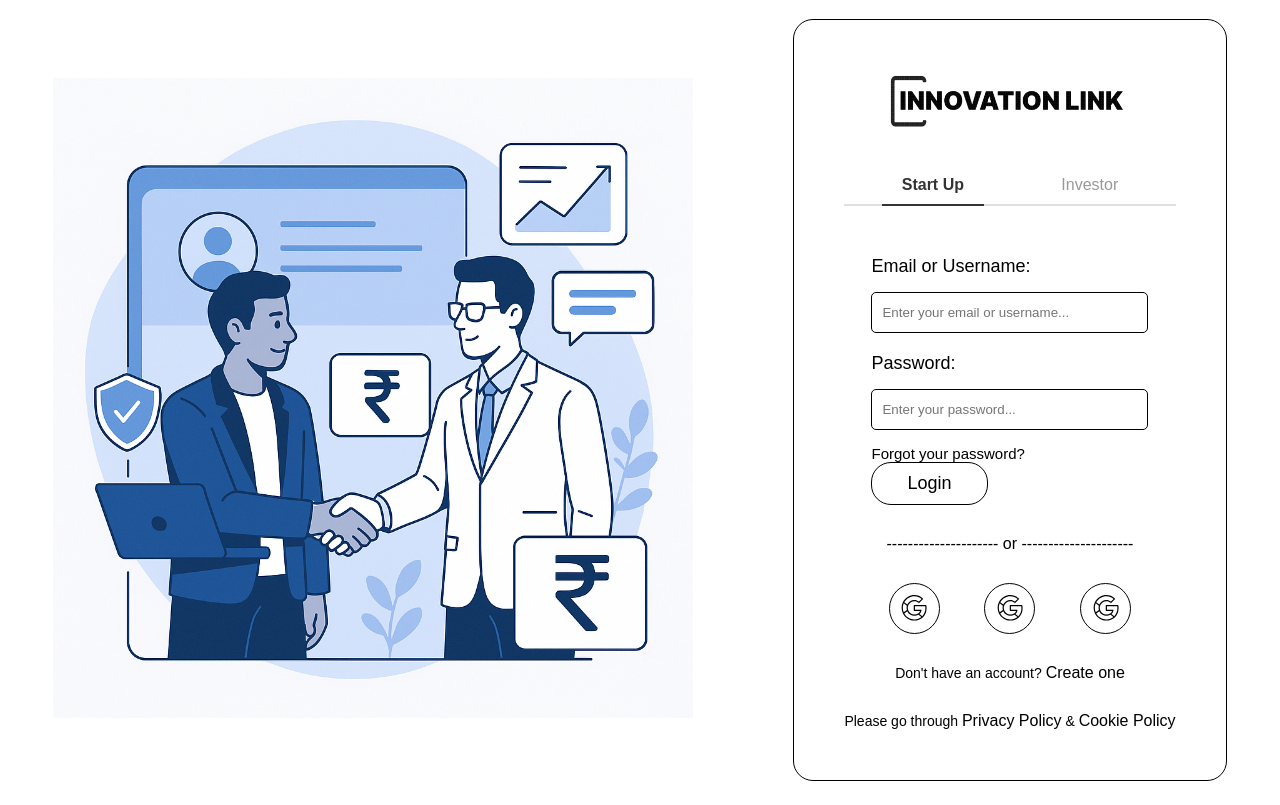
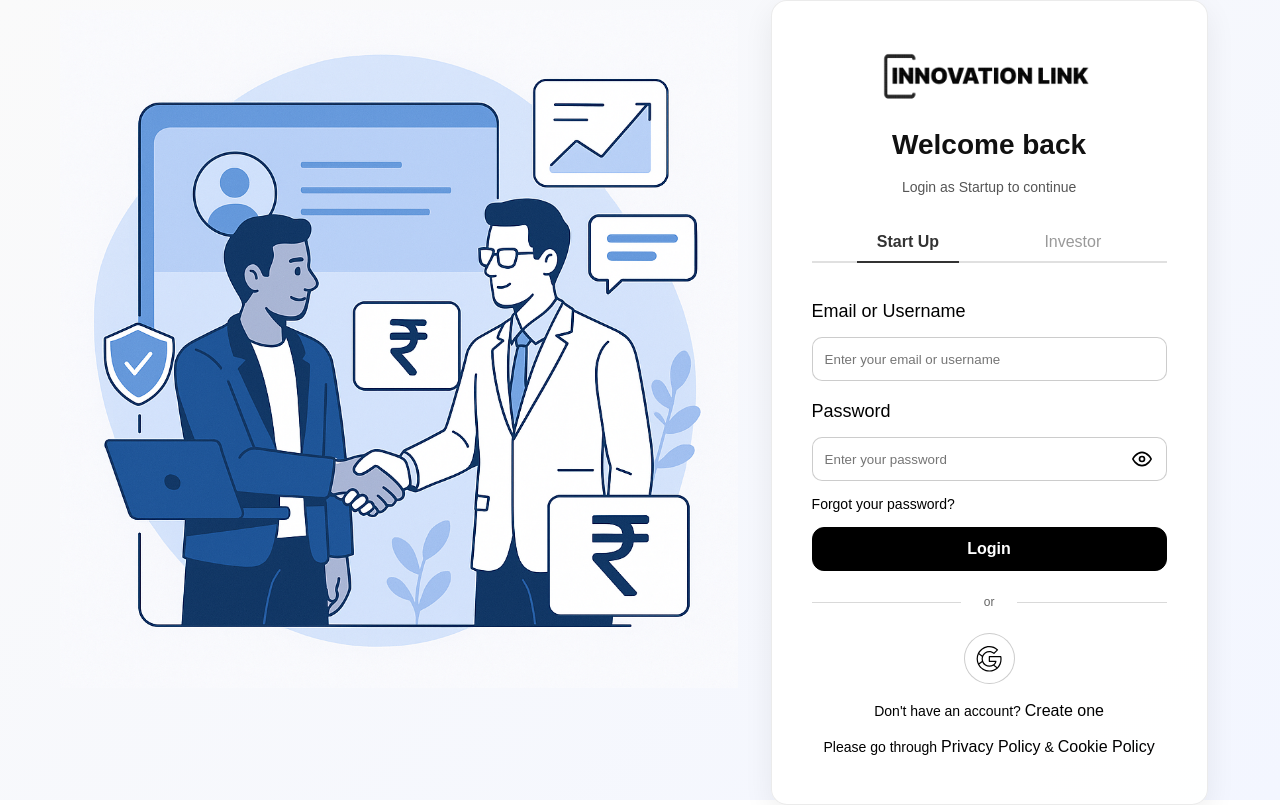
Before and after one commit to Hordhik/InnovationLink, a React (Vite) app in the folder Frontend/: page /auth/login in a window 1280 px wide. Built offline with nearby package versions, Linux system fonts and the light colour scheme; no server answers; a web font is replaced by a local one.

Commit message:
Completed Login Page Refining

```diff
--- a/Frontend/src/Authentication/LogIn.css
+++ b/Frontend/src/Authentication/LogIn.css
@@ -196,3 +196,111 @@
     margin: 10px 0;
     font-weight: 500;
 }
+
+/* --- Modern overrides (non-breaking to palette) --- */
+
+/* Layout */
+.login-page {
+    display: grid;
+    grid-template-columns: 1.2fr 1fr;
+    align-items: stretch;
+    min-height: 100vh;
+    gap: 0;
+    background: linear-gradient(135deg, #fafafa 0%, #f3f6ff 100%);
+}
+
+.login-page .image { width: 100%; }
+.login-page .image img { width: 100%; object-fit: cover; padding: 10px;margin-left: 50px;}
+
+/* Card */
+.login-page .login {
+    padding: 48px 40px;
+    margin: auto;
+    border-radius: 16px;
+    background: rgba(255,255,255,0.92);
+    border: 1px solid rgba(0,0,0,0.08);
+    box-shadow: 0 10px 30px rgba(0, 0, 0, 0.07);
+    gap: 18px;
+}
+.login-page .login img.brand { width: 220px; }
+.login-title{margin:6px 0 0;font-size:28px;font-weight:700;color:#111}
+.login-subtitle{margin:0 0 8px;font-size:14px;color:#555}
+
+/* Inputs */
+.login-page .login .credentials input {
+    width: min(355px, 78vw);
+    height: 44px;
+    padding: 10px 12px;
+    border-radius: 10px;
+    border: 1px solid rgba(0,0,0,0.2);
+    background: #fff;
+    transition: box-shadow .2s ease, border-color .2s ease;
+}
+.login-page .login .credentials input:focus {
+    outline: none;
+    border-color: #b7d9fc;
+    box-shadow: 0 0 0 3px rgba(0,123,255,0.12);
+}
+.login-page .login .credentials .password .forgot-password {
+    font-size: 14px;
+    font-weight: 500;
+    color: #000;
+    margin-bottom: 15px;
+    text-align: left;
+    display: block;
+}
+/* Keep forgot password black always */
+
+.password-input{position:relative;display:flex;align-items:center}
+.password-input input{padding-right:70px}
+.password-input .show-toggle{
+    position:absolute;right:8px;top:50%;transform:translateY(-50%);
+    border:none;background:transparent;color:#000;border-radius:8px;
+    width:34px;height:34px;display:flex;align-items:center;justify-content:center;
+    padding:0;cursor:pointer
+}
+.password-input .show-toggle:hover{border:none;color:#000;background:transparent}
+
+/* Primary action */
+.login-page .login .login-button button{
+    width: min(355px, 78vw);
+    border-radius: 12px;
+    border: 1px solid #000;
+    background: #000;
+    color: #fff;
+    padding: 12px 22px;
+    font-size: 16px;
+    font-weight: 600;
+    cursor: pointer;
+    transition: filter .2s ease, box-shadow .2s ease, background .2s ease;
+}
+.login-page .login .login-button button:hover{filter:brightness(.95);box-shadow:0 8px 16px rgba(0,0,0,.25)}
+.login-page .login .login-button button[disabled]{opacity:.8;cursor:not-allowed}
+
+/* Socials */
+.login-page .login .alternatives{justify-content:center;gap:12px}
+.login-page .login .alternatives button{border:1px solid rgba(0,0,0,.2)}
+
+/* Alerts & separators */
+.alert.success{width:min(355px,78vw);background:#e9f7ef;color:#1e7e34;border:1px solid #c3e6cb;border-radius:10px;padding:10px 12px}
+.or-sep{position:relative;width:min(355px,78vw);text-align:center;color:#666;font-size:12px;margin:6px 0}
+.or-sep:before,.or-sep:after{content:"";position:absolute;top:50%;width:42%;height:1px;background:rgba(0,0,0,.15)}
+.or-sep:before{left:0}.or-sep:after{right:0}
+
+/* Focus style for Forgot password */
+.forgot-password:focus-visible{
+    outline:none;
+    border:1px solid #000;
+    border-radius:6px;
+    padding:2px 4px;
+    display:inline-block;
+}
+
+/* Mobile */
+@media (max-width: 980px){
+    /* Stack vertically and show image under the login card */
+    .login-page{display:flex;flex-direction:column;min-height:100vh}
+    .login-page .login{order:1;margin:32px auto;background:#fff}
+    .login-page .image{order:2;display:block;opacity:0.35;width:100%}
+    .login-page .image img{height:auto;max-height:40vh;object-fit:contain;padding:0;margin:0 auto}
+}
--- a/Frontend/src/Authentication/LogIn.jsx
+++ b/Frontend/src/Authentication/LogIn.jsx
@@ -4,7 +4,6 @@
 import { useNavigate, useLocation } from 'react-router-dom';
 import { useAuth } from '../contexts/AuthContext';
 import logo from '../assets/NavBar/logo.png';
-import Axios from 'axios';
 import googleIcon from '../assets/Authentication/google.svg';
 import login from '../assets/Authentication/login.png';
 import { login as loginApi } from '../services/authApi';
@@ -28,6 +27,7 @@
   const [loading, setLoading] = useState(false);
   const [userType, setUserType] = useState(signupData?.userType || 'startup'); // 'startup' or 'investor'
   const [successMessage, setSuccessMessage] = useState('');
+  const [showPassword, setShowPassword] = useState(false);
 
   // Handle pre-filled data from signup
   useEffect(() => {
@@ -102,14 +102,20 @@
   return (
     <div className="login-page">
       <div className="image">
-        <img src={login} alt="Login" />
+        <img src={login} alt="Illustration for login" />
       </div>
       <div className="login">
-        <img src={logo} alt="Login" />
+        <img className="brand" src={logo} alt="InnovationLink" />
+
+        <h1 className="login-title">Welcome back</h1>
+        <p className="login-subtitle">Login as {userType === 'investor' ? 'Investor' : 'Startup'} to continue</p>
+
         {/* User type toggle */}
-        <div className="user-type-toggle">
+        <div className="user-type-toggle" role="tablist" aria-label="Select user type">
           <button
             type="button"
+            role="tab"
+            aria-selected={userType === 'startup'}
             className={`toggle-button ${userType === 'startup' ? 'active' : ''}`}
             onClick={() => handleUserTypeChange('startup')}
           >
@@ -117,73 +123,90 @@
           </button>
           <button
             type="button"
+            role="tab"
+            aria-selected={userType === 'investor'}
             className={`toggle-button ${userType === 'investor' ? 'active' : ''}`}
             onClick={() => handleUserTypeChange('investor')}
           >
             Investor
           </button>
         </div>
-        <form onSubmit={handleSubmit}>
+
+        <form onSubmit={handleSubmit} className="login-form" noValidate>
           <div className="credentials">
             <div className="username">
-              <label className='label' htmlFor="login-username">Email or Username:</label>
+              <label className='label' htmlFor="login-username">Email or Username</label>
               <input
                 id="login-username"
                 type="text"
                 name="username"
                 value={formData.username}
                 onChange={handleInputChange}
-                placeholder={`Enter your email or username...`}
+                placeholder={`Enter your email or username`}
                 autoComplete="username"
                 required
               />
             </div>
             <div className="password">
-              <label className='label' htmlFor="login-password">Password:</label>
+              <label className='label' htmlFor="login-password">Password</label>
+              <div className="password-input">
                 <input
                   id="login-password"
-                type="password"
+                  type={showPassword ? 'text' : 'password'}
                   name="password"
                   value={formData.password}
                   onChange={handleInputChange}
-                placeholder="Enter your password..."
+                  placeholder="Enter your password"
                   autoComplete="current-password"
                   required
                 />
-              <p className='forgot-password'>Forgot your password?</p>
+                <button
+                  type="button"
+                  className="show-toggle"
+                  aria-label={showPassword ? 'Hide password' : 'Show password'}
+                  onClick={() => setShowPassword((s) => !s)}
+                >
+                  {showPassword ? (
+                    // Eye closed icon
+                    <svg xmlns="http://www.w3.org/2000/svg" width="20" height="20" viewBox="0 0 24 24" fill="none" stroke="currentColor" strokeWidth="2" strokeLinecap="round" strokeLinejoin="round" aria-hidden="true">
+                      <path d="M17.94 17.94A10.94 10.94 0 0 1 12 20c-5 0-9.27-3.11-11-8 1.02-2.77 2.86-5.05 5.06-6.58"/>
+                      <path d="M1 1l22 22"/>
+                      <path d="M9.88 9.88A3 3 0 0 0 12 15a3 3 0 0 0 2.12-.88"/>
+                      <path d="M14.12 14.12 9.88 9.88"/>
+                    </svg>
+                  ) : (
+                    // Eye open icon
+                    <svg xmlns="http://www.w3.org/2000/svg" width="20" height="20" viewBox="0 0 24 24" fill="none" stroke="currentColor" strokeWidth="2" strokeLinecap="round" strokeLinejoin="round" aria-hidden="true">
+                      <path d="M1 12s4-8 11-8 11 8 11 8-4 8-11 8-11-8-11-8z"/>
+                      <circle cx="12" cy="12" r="3"/>
+                    </svg>
+                  )}
+                </button>
+              </div>
+              <p className='forgot-password' role="link" tabIndex={0}>Forgot your password?</p>
             </div>
           </div>
+
           {successMessage && (
-            <div style={{
-              backgroundColor: '#d4edda',
-              color: '#155724',
-              border: '1px solid #c3e6cb',
-              borderRadius: '4px',
-              padding: '10px',
-              margin: '10px 0',
-              fontSize: '14px'
-            }}>
+            <div className="alert success" role="status">
               {successMessage}
             </div>
           )}
-          {error && <p className="error-message">{error}</p>}
+          {error && <p className="error-message" role="alert">{error}</p>}
 
           <div className="login-button">
-            <button type="submit" disabled={loading}>
-              {loading ? 'Logging in...' : 'Login'}
+            <button type="submit" disabled={loading} aria-busy={loading} aria-disabled={loading}>
+              {loading ? 'Logging in…' : 'Login'}
             </button>
           </div>
         </form>
-        <p>--------------------- or ---------------------</p>
+
+        <div className="or-sep" aria-hidden="true">
+          <span>or</span>
+        </div>
         <div className="alternatives">
-          <button>
+          <button title="Continue with Google" aria-label="Continue with Google">
             <img src={googleIcon} alt="Google" />
-          </button>
-          <button>
-            <img src={googleIcon} alt="Facebook" />
-          </button>
-          <button>
-            <img src={googleIcon} alt="Facebook" />
           </button>
         </div>
         <p className='create-account'>Don't have an account? <span onClick={handleCreateAccountClick}>Create one</span></p>
```
Lines whose indentation alone changed are shown as unchanged.
